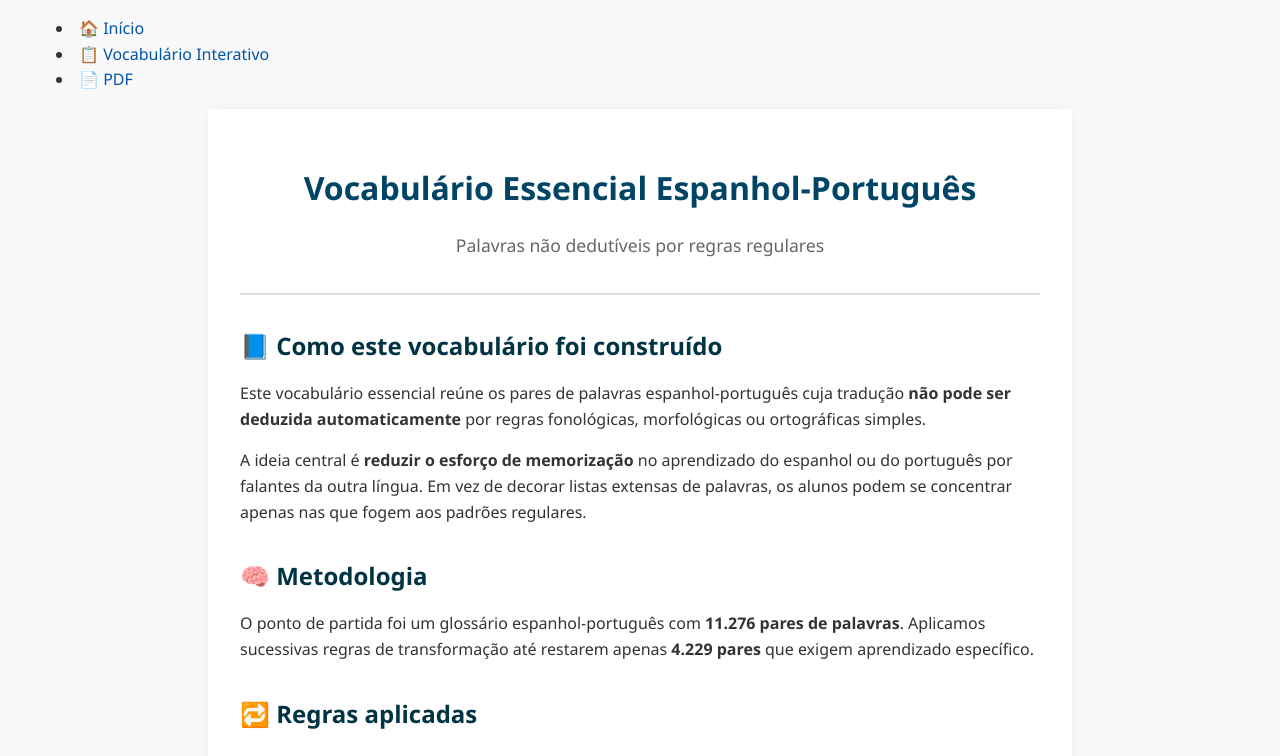
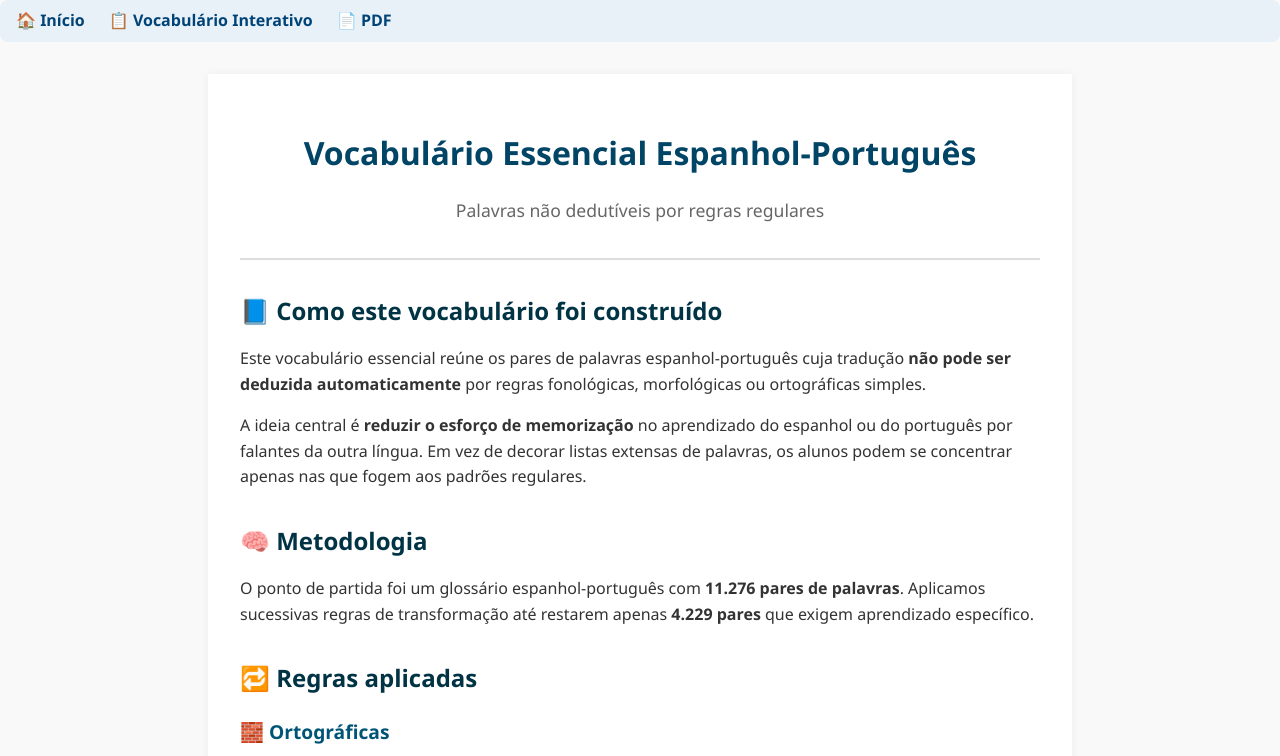
Before and after one commit to Apmaranca/vocabulario-es-pt, a plain HTML site: page index.html in a window 1280 px wide. Shown: the top 756 px of the page. Drawn offline with Linux system fonts and the light colour scheme.

Commit message:
Update style.css

```diff
--- a/style.css
+++ b/style.css
@@ -6,6 +6,35 @@ body {
   margin: 0;
   padding: 0;
 }
+
+nav {
+  margin-bottom: 2em;
+  background-color: #e8f0f8;
+  padding: 0.5em 1em;
+  border-radius: 8px;
+}
+
+nav .menu {
+  list-style: none;
+  display: flex;
+  gap: 1.5em;
+  margin: 0;
+  padding: 0;
+}
+
+nav .menu li {
+  display: inline;
+}
+
+nav .menu a {
+  text-decoration: none;
+  font-weight: bold;
+  color: #004477;
+}
+nav .menu a:hover {
+  text-decoration: underline;
+}
+
 
 .container {
   max-width: 800px;
```
